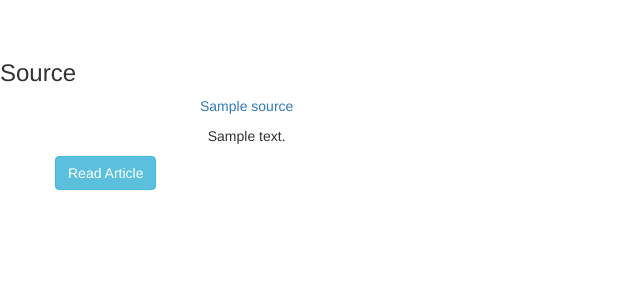
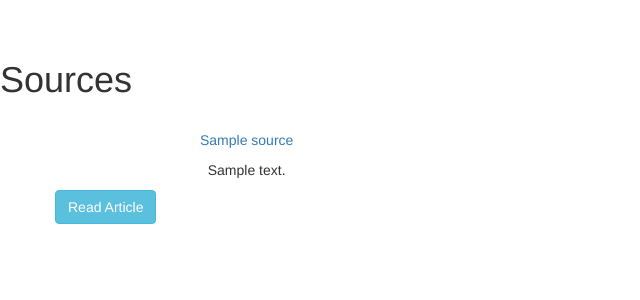
Before and after one commit to Eccie-K/pitching, a Flask app: template app/templates/index.html in a window 1280 px wide. Shown: the part 52-352 px from the top of the page, without its empty margins (0-640 px from the left). Run offline with Flask 2, Linux system fonts and the light colour scheme; the template is opened without the code that fills it: most values are stand-ins (such as "Sample title", 1, 10 or a date in 2020); some libraries are stand-ins or nearby versions.

Commit message:
changed heading style, added spacing

```diff
--- a/app/templates/index.html
+++ b/app/templates/index.html
@@ -26,7 +26,8 @@
      <br>
 
     <!-- News Highlight -->
-    <h3> Source</h3>
+    <h1> Sources</h1>
+    <br>
     <ul>
 
         <div class="card mb-3">
```
